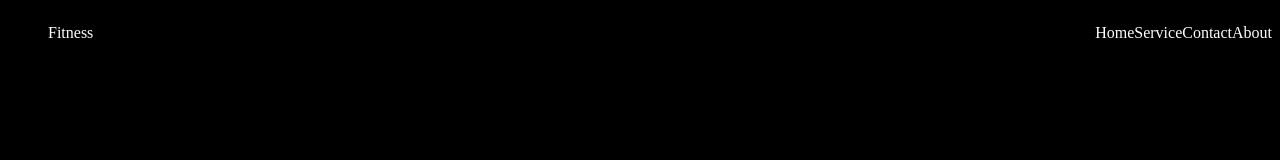
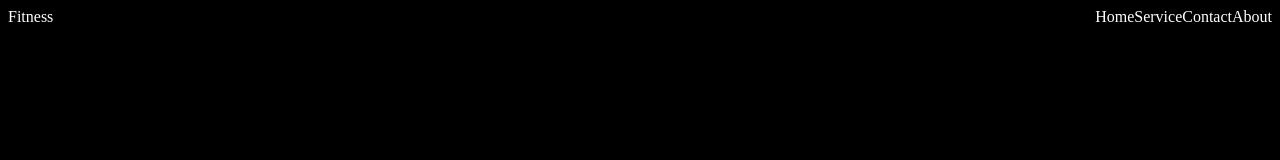
Before and after one commit to Abubokor748/assignment-2, a plain HTML site: page assignment-2.html in a window 1280 px wide. Drawn offline with Linux system fonts and the light colour scheme.

Commit message:
problem found

```diff
--- a/assignment-2.html
+++ b/assignment-2.html
@@ -9,20 +9,18 @@
 <body>
     <header>
         <nav class="nav-bar">
-            <div class="nav-a1">
-                <ul class="1-list-nav">
-                    <li>
-                        Fitness
-                    </li>
-                </ul>
+            <div class="part1">
+                <li>
+                    Fitness
+                </li>
             </div>
-            <div class="nav-a2">
-                <ul class="list-nav">
+            <div class="part2">
+                <div class="l2st">
                     <li>Home</li>
                     <li>Service</li>
                     <li>Contact</li>
                     <li>About</li>
-                </ul>
+                </div>
             </div>
         </nav>
     </header>
--- a/css/styles.css
+++ b/css/styles.css
@@ -3,17 +3,11 @@ body {
     color: #ffffff;
 }
 .nav-bar{
+    list-style-type: none;
     display: flex;
     justify-content: space-between;
 }
-.nav-a1 ul li{
-    list-style-type: none;
-  }
-.list-nav {
-    list-style-type: none;
-
-}
-.nav-a2 ul{
+.l2st{
     display: flex;
     justify-content: space-between;
 }
```
Also changed, not shown: 1 other file.
